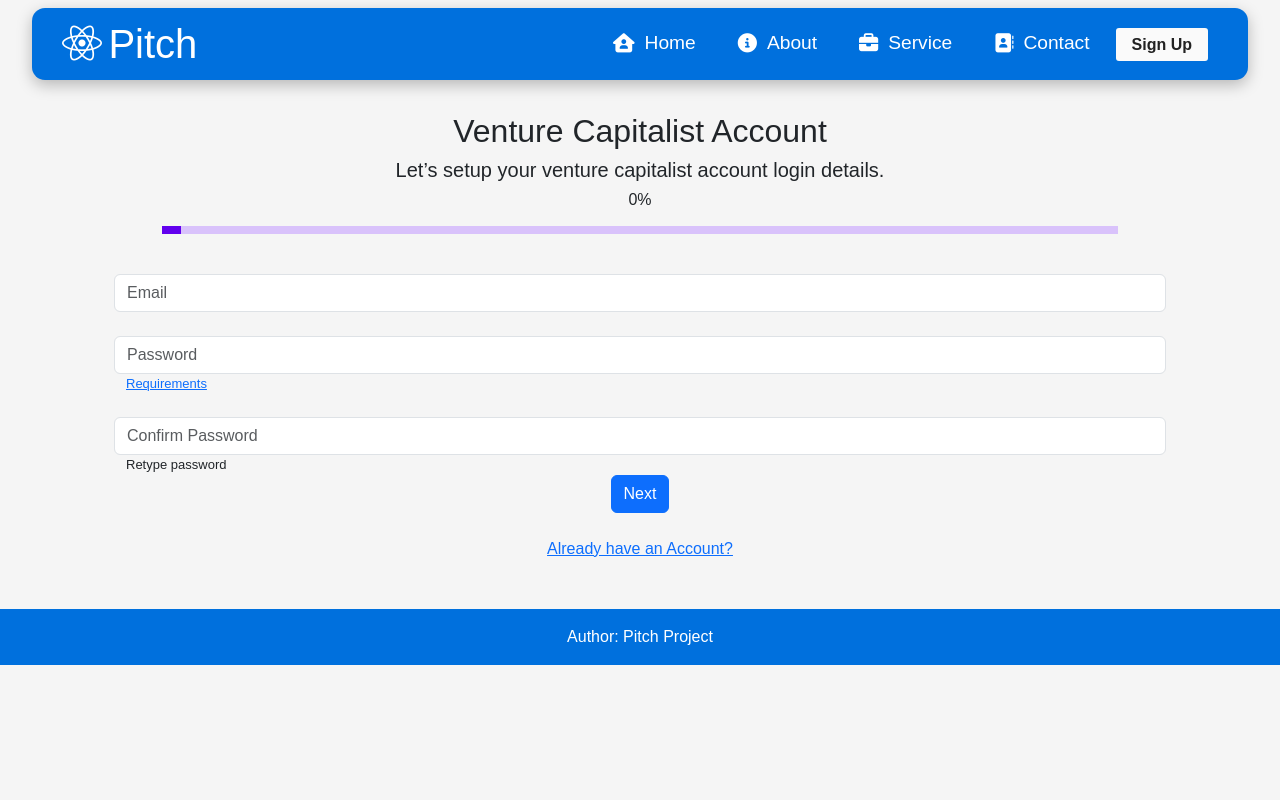
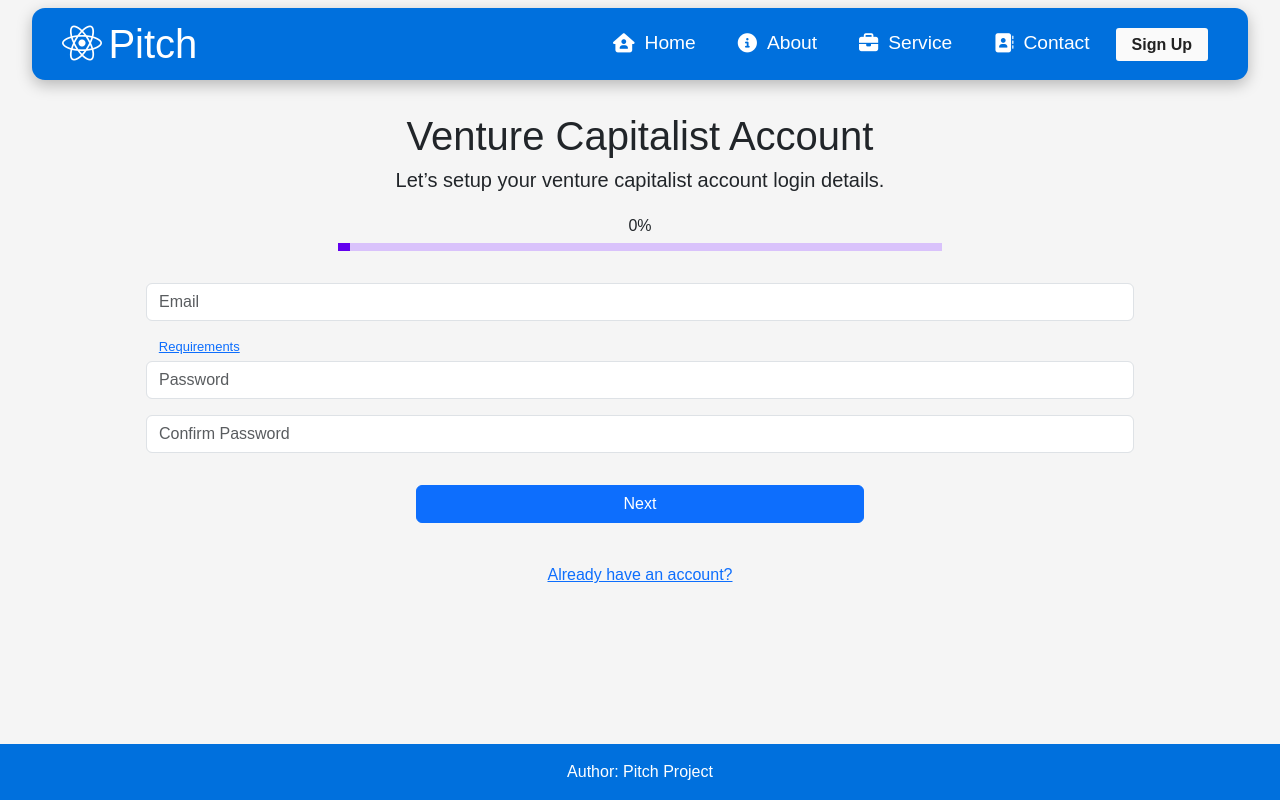
Before and after one commit to MzArlowe/pitch-client, a React (Create React App) app: page /CapitalistOne in a window 1280 px wide. Built offline with nearby package versions, Linux system fonts and the light colour scheme.

Commit message:
Page complete. CSS clean up and organization.

```diff
--- a/src/components/CapitalistOne.css
+++ b/src/components/CapitalistOne.css
@@ -1,24 +1,34 @@
-.container {
-
+h6 {
+	margin: 3vh 0 1vh 0;
 }
 
 #progressBar {
+	margin: 1vh 20vw 4vh;
 	background-color: #d9c2fb;
-	margin: 1rem 5rem;
 }
 
 #progressBar > div {
+	width: 2%;
+	height: 1vh;
 	background-color: #6200ee;
-	width: 2%;
-	height: .5rem;
 }
 
 .mb-3 {
-	margin: 0 2rem 0 !important
+	margin: 0 5vw !important;
 }
 
-.subtext {
+.requirements {
+	margin: 2vh 6vw 0.6vh;
 	font-size: small;
 	text-align: start;
-	margin: 0 2rem 0 2.75rem !important
 }
+
+#emai,
+#confirmPassword {
+	margin-top: 1rem;
+}
+
+.btn {
+	width: 35vw;
+	margin: 4vh 0 2vh;
+}
--- a/src/components/CapitalistOne.jsx
+++ b/src/components/CapitalistOne.jsx
@@ -21,7 +21,7 @@ export default function CapitalistOne() {
 
 	return (
 		<div className='container'>
-			<h2>{accountType} Account</h2>
+			<h1>{accountType} Account</h1>
 			<h5>
 				Let’s setup your {accountType.toLowerCase()} account login details.
 			</h5>
@@ -33,22 +33,22 @@ export default function CapitalistOne() {
 
 			<form>
 				<div className='mb-3'>
-					<label className='form-label'></label>
 					<input
 						type='email'
 						className='form-control'
 						placeholder='Email'
+						id='email'
 						name='email'
 						value={formData.email}
 						onChange={handleChange}
 						required
 					/>
 				</div>
+
+				<div className='requirements'>
+					<a href='/requirements'>Requirements</a>
+				</div>
 				<div className='mb-3'>
-					<label
-						className='form-label'
-						for='password'
-					></label>
 					<input
 						type='password'
 						className='form-control'
@@ -60,14 +60,8 @@ export default function CapitalistOne() {
 						required
 					/>
 				</div>
-				<div className='subtext'>
-					<a href='/Requirements'>Requirements</a>
-				</div>
+
 				<div className='mb-3'>
-					<label
-						className='form-label'
-						for='confirmPassword'
-					></label>
 					<input
 						type='password'
 						className='form-control'
@@ -79,7 +73,7 @@ export default function CapitalistOne() {
 						required
 					/>
 				</div>
-				<div className='subtext'>Retype password</div>
+
 				<button
 					type='submit'
 					className='btn btn-primary'
@@ -88,7 +82,7 @@ export default function CapitalistOne() {
 				</button>
 			</form>
 			<br />
-			<a href='/Login'>Already have an Account?</a>
+			<a href='/Login'>Already have an account?</a>
 		</div>
 	);
 }
--- a/src/components/Footer.css
+++ b/src/components/Footer.css
@@ -1,12 +1,8 @@
 .footer {
-  display: flex;
-  flex-direction: column;
-  justify-content: center; /* Center vertically */
-  align-items: center; /* Center horizontally */
-  width: 100%;
-  background-color: #0070dd;
-  height: auto;
-  padding: 1rem 0;
-  margin-top: 3rem;
-  color: #fff;
+	position: absolute;
+	bottom: 0rem;
+	width: 100%;
+	padding: 1rem 0;
+	background-color: #0070dd;
+	color: #fff;
 }
--- a/src/components/Home.css
+++ b/src/components/Home.css
@@ -12,36 +12,35 @@
 	flex-direction: column;
 	justify-content: center;
 	align-items: center;
+	width: 90%;
 	margin: auto;
 	margin-top: 1.5rem;
-  width: 90%;
 }
 
 .file-upload-btn {
+	outline: none;
 	width: 10rem;
 	margin: 0;
-  color: #fff;
+	padding: 10px;
+	transition: all 0.2s ease;
 	background: #0070dd;
 	border: none;
-  padding: 10px;
 	border-radius: 4px;
-  transition: all 0.2s ease;
-  outline: none;
+	font-weight: 700;
+	color: #fff;
 	text-transform: uppercase;
-  font-weight: 700;
 }
 
-
 .file-upload-btn:hover {
+	transition: all 0.2s ease;
 	background: #20d273;
+	cursor: pointer;
 	color: #fff;
-	transition: all 0.2s ease;
-	cursor: pointer;
 }
 
 .file-upload-btn:active {
+	transition: all 0.2s ease;
 	border: 0;
-	transition: all 0.2s ease;
 }
 
 .file-upload-content {
@@ -50,24 +49,24 @@
 }
 
 .file-upload-input {
+	outline: none;
 	position: absolute;
+	top: 0%;
 	left: 0%;
-	top: 0%;
+	opacity: 0;
+	width: 100%;
+	height: 100%;
 	margin: 0;
 	padding: 0;
-	width: 100%;
-	height: 100%;
-	outline: none;
-	opacity: 0;
 	cursor: pointer;
 }
 
 .content-upload-wrap {
+	position: relative;
 	margin-top: 1.5rem;
-	border: 4px dashed darkgray;
-	position: relative;
 	padding: 2rem;
 	cursor: pointer;
+	border: 4px dashed darkgray;
 }
 
 .content-dropping,
@@ -86,44 +85,44 @@
 }
 
 .drag-text h3 {
+	padding: 60px 0;
 	font-size: larger;
+	color: #666;
 	text-transform: uppercase;
-	color: #666;
-	padding: 60px 0;
 }
 
 .file-upload-content {
+	max-width: 200px;
 	max-height: 200px;
-	max-width: 200px;
 	margin: auto;
 	padding: 20px;
 }
 
 .remove-content {
+	outline: none;
 	width: 200px;
 	margin: 0;
-	color: #fff;
+	padding: 10px;
+	transition: all 0.2s ease;
 	background: #cd4535;
 	border: none;
-	padding: 10px;
+	border-bottom: 4px solid #b02818;
 	border-radius: 4px;
-	border-bottom: 4px solid #b02818;
-	transition: all 0.2s ease;
-	outline: none;
+	font-weight: 700;
+	color: #fff;
 	text-transform: uppercase;
-	font-weight: 700;
 }
 
 .remove-content:hover {
+	transition: all 0.2s ease;
 	background: #c13b2a;
+	cursor: pointer;
 	color: #fff;
-	transition: all 0.2s ease;
-	cursor: pointer;
 }
 
 .remove-content:active {
+	transition: all 0.2s ease;
 	border: 0;
-	transition: all 0.2s ease;
 }
 
 @media screen and (max-width: 850px) {
--- a/src/components/Navbar.css
+++ b/src/components/Navbar.css
@@ -1,18 +1,18 @@
 .navbar-container {
+	box-shadow: 0 5px 15px rgba(0, 0, 0, 0.25);
 	display: flex;
 	justify-content: space-between;
 	align-items: center;
-	font-size: 1.2rem;
+	position: fixed;
+	top: 0.5rem;
+	left: 50%;
+	transform: translate(-50%);
+	width: 95%;
+	height: 4.5rem;
 	padding: 0 30px;
 	background-color: #0070dd;
-	box-shadow: 0 5px 15px rgba(0, 0, 0, 0.25);
-	width: 95%;
-	height: 4.5rem;
 	border-radius: 13px;
-	position: fixed;
-	top: .5rem;
-	left: 50%;
-	transform: translate(-50%);
+	font-size: 1.2rem;
 }
 
 .logo {
@@ -31,19 +31,19 @@
 
 .nav-menu {
 	display: grid;
+	justify-content: end;
+	align-items: center;
 	grid-template-columns: repeat(6, auto);
 	grid-gap: 10px;
+	margin-bottom: 0;
+	text-align: center;
 	list-style: none;
-	align-items: center;
-	text-align: center;
-	justify-content: end;
-	margin-bottom: 0;
 }
 
 .nav-links {
+	padding: 0.7rem 1rem;
+	color: #fff;
 	text-decoration: none;
-	color: #fff;
-	padding: 0.7rem 1rem;
 	white-space: nowrap;
 }
 
@@ -52,9 +52,9 @@
 }
 
 .nav-links:hover {
+	transition: all 0.2s ease-in-out;
 	background: rgb(256, 192, 80);
 	border-radius: 4px;
-	transition: all 0.2s ease-in-out;
 }
 
 .fa-bars,
@@ -68,20 +68,20 @@
 
 .nav-links-mobile {
 	padding: 0.5rem 1rem;
-	white-space: nowrap;
 	background-color: #fafafa;
 	border-radius: 3px;
-	text-decoration: none;
 	font-size: 1rem;
 	font-weight: bold;
 	color: #222;
+	text-decoration: none;
+	white-space: nowrap;
 }
 
 .nav-links-mobile:hover {
+	transition: all 0.2s ease;
 	background: #20d273;
+	cursor: pointer;
 	color: #fff;
-	transition: all 0.2s ease;
-	cursor: pointer;
 }
 
 @media screen and (max-width: 876px) {
@@ -90,23 +90,23 @@
 	}
 
 	.nav-menu {
+		box-shadow: 0 8px 32px 0 rgba(31, 38, 135, 0.37);
+		backdrop-filter: blur(4px);
 		display: flex;
 		flex-direction: column;
 		justify-content: flex-start;
-		background-color: #0070dd;
-		box-shadow: 0 8px 32px 0 rgba(31, 38, 135, 0.37);
-		backdrop-filter: blur(4px);
-		border-radius: 13px;
+		align-items: stretch;
+		position: absolute;
+		z-index: -1;
+		top: 0;
+		left: -110%;
 		width: 100%;
 		height: auto;
-		position: absolute;
-		top: 0;
-		left: -110%;
-		align-items: stretch;
+		margin: 0;
 		padding: 80px 0 30px 0;
-		margin: 0;
-		z-index: -1;
 		transition: 0.3s ease-in-out;
+		background-color: #0070dd;
+		border-radius: 13px;
 	}
 
 	.nav-menu.active {
@@ -121,8 +121,8 @@
 	}
 
 	.nav-links:hover {
+		backdrop-filter: blur(20px);
 		background: rgba(255, 255, 255, 0.25);
-		backdrop-filter: blur(20px);
 	}
 
 	.menu-icons {
@@ -130,12 +130,12 @@
 	}
 
 	.nav-links-mobile {
+		display: block;
+		width: 80%;
+		margin: auto;
 		padding: 1.5rem;
-		display: block;
-		text-align: center;
 		font-size: 1.3rem;
 		font-weight: bold;
-		width: 80%;
-		margin: auto;
+		text-align: center;
 	}
 }
```
Also changed, not shown: src/index.css (indentation only). Lines whose indentation alone changed are shown as unchanged.
